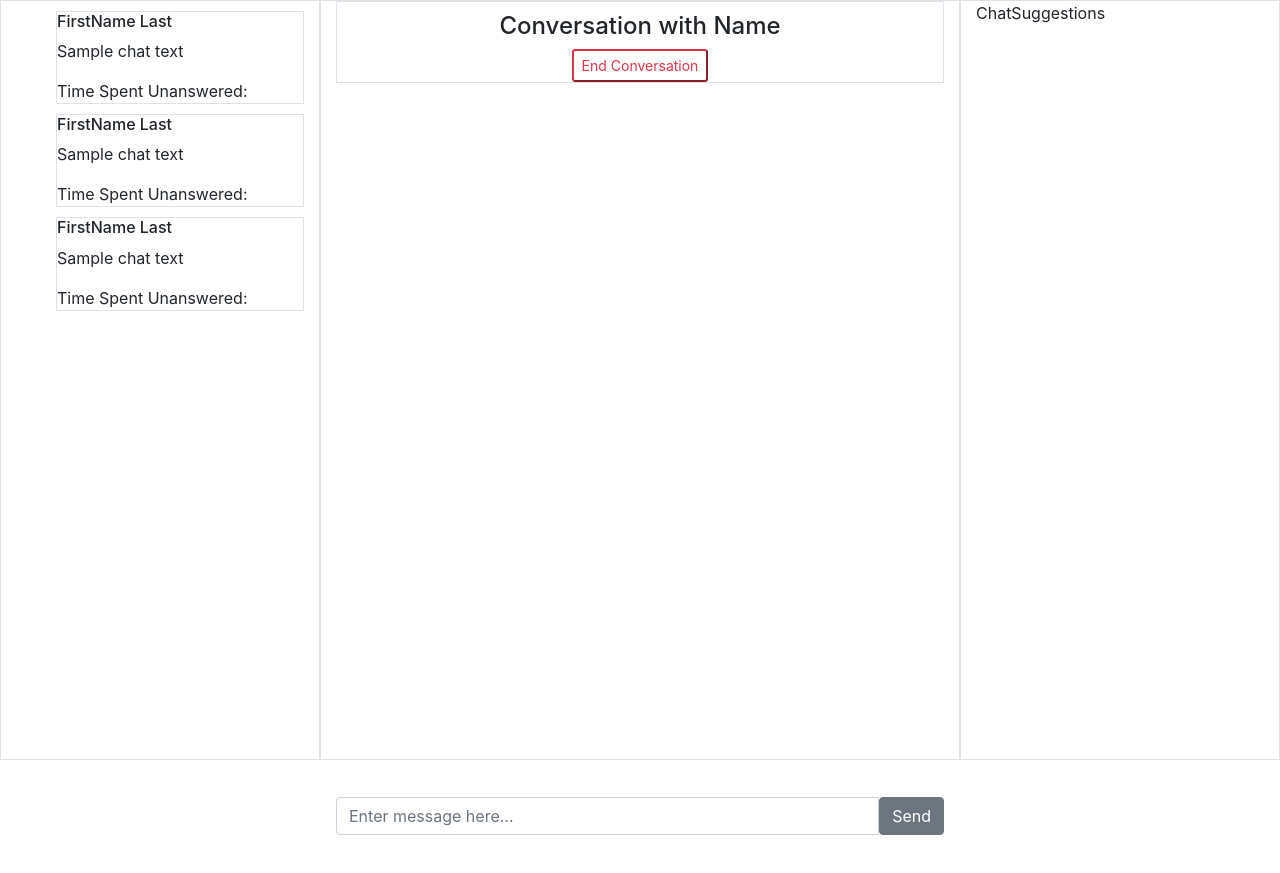
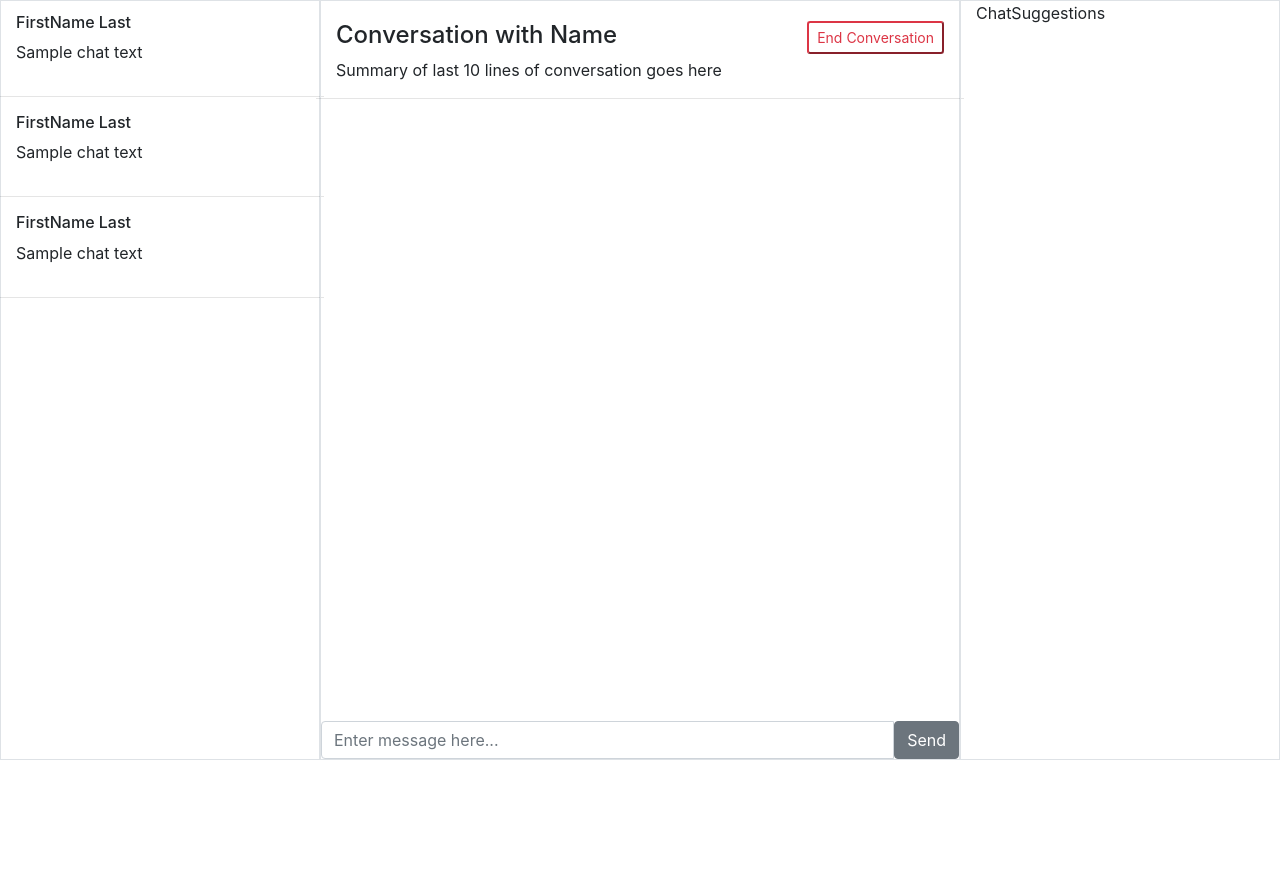
Before and after one commit to Kushal-C/ChatCresta, a React app: page / in a window 1280 px wide. Before the commit the page ends 841 px from the top, so only its background shows below. Built offline with nearby package versions, Linux system fonts and the light colour scheme.

Commit message:
Fixed a lot of styling issues, need to disable page scroll, add scrolling for individual containers, link to redux and finish styling for chat bubbles, conversation list and chat suggestions

```diff
--- a/src/components/chat_list_item.js
+++ b/src/components/chat_list_item.js
@@ -3,17 +3,16 @@ import React, { Component } from 'react';
 class ChatListItem extends Component {
     render() {
         return (
-            <li className="list-item border">
-                <div className="">
-                    <div>
+            <li className="list-item">
+                <div>
+                    <div className="same-line">
                         <h6>FirstName Last</h6>
                         <p>Sample chat text</p>
                     </div>
-                    <div>
-                        Time Spent Unanswered:
-                        {}
+                    <div className="same-line">
                     </div>
                 </div>
+                <hr/>
             </li>
         );
     }
--- a/src/containers/chat_window.js
+++ b/src/containers/chat_window.js
@@ -6,11 +6,15 @@ class ChatWindow extends Component {
             <div className="col col-md-6 no-gutters border">
                 <div class="d-flex flex-column h-100">
                     <div className="d-flex flex-column h-100 flex-grow">
-                        <div className="chat-title border">
-                            <h4 style={{"margin-top":"10px"}}>Conversation with {/*insert customer name here*/}Name</h4>
-                            <button className="btn-sm btn-outline-danger" type="button">End Conversation</button>
+                        <div className="chat-title">
+                            <h4 className="title" style={{ "float": "left" }}>Conversation with {/*insert customer name here*/}Name</h4>
+                            <button className="btn-sm btn-outline-danger title" style={{"float":"right"}} type="button">End Conversation</button>
                         </div>
-                        <div className="h-100 flex-grow">
+                        <div>
+                            <p> Summary of last 10 lines of conversation goes here</p>
+                            <hr/>
+                        </div>
+                        <div className="h-100 flex-grow chat-body">
                             <ul>
                             </ul>
                         </div>
--- a/style/style.css
+++ b/style/style.css
@@ -7,11 +7,15 @@ body {
 }
 
 ul {
+    padding: 0;
     list-style-type: none;
+    text-align: center;
 }
 
-.list-item {
-    margin-top: 10px;
+li {
+    list-style: none;
+    text-align: left;
+    margin-top:12px;
 }
 
 .chat-title {
@@ -19,11 +23,9 @@ ul {
 }
 
 .chat-send {
-    position: fixed;
-    bottom: 0;
-    left: 0;
-    right: 0;
-    margin-top: -5.5vh;
+    position: absolute !important;
+    bottom: 0 !important;
+    left: 0 !important;
 }
 
 .border {
@@ -33,3 +35,19 @@ ul {
 .flex-grow {
     flex: 1 0 auto;
 }
+
+.title {
+    margin-top: 20px;
+    display: inline-block;
+    justify-content: space-between;
+}
+
+hr {
+    margin: 30px -20px 20px;
+    border: 0;
+    border-top: 1px solid #c9c7c7;
+}
+
+.same-line {
+    display: inline-block;
+}
```
